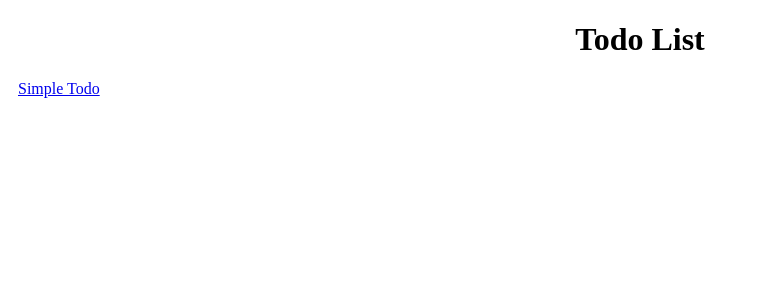
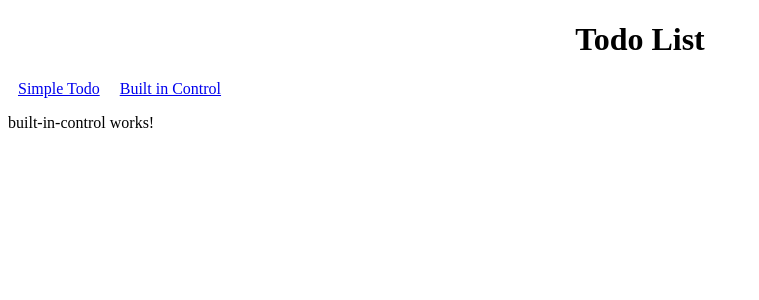
Before and after one commit to ChanDru-Balu/todo, an Angular app: page /built-in in a window 1280 px wide. Before the commit this address led to /. Shown: the top 300 px of the page, without its empty margins (0-759 px from the left). Built offline with nearby package versions, Linux system fonts and the light colour scheme.

Commit message:
built-in component

```diff
--- a/src/app/app.component.ts
+++ b/src/app/app.component.ts
@@ -17,7 +17,8 @@ import { RouterModule, RouterOutlet } from '@angular/router'; // if we hide this
 export class AppComponent {
 
   componentsList : any[] = [
-    {name: 'simple' , title: 'Simple Todo' , link: 'simple' }
+    {name: 'simple' , title: 'Simple Todo' , link: 'simple' },
+    {name: 'built-in', title: 'Built in Control' , link: 'built-in'}
   ]
 
 }
--- a/src/app/app.routes.ts
+++ b/src/app/app.routes.ts
@@ -1,10 +1,16 @@
 import { Routes } from '@angular/router';
 import { SimpleComponent } from './simple/simple.component';
+import { BuiltInControlComponent } from './built-in-control/built-in-control.component';
 
 export const routes: Routes = [
     {
         path: 'simple',
         component: SimpleComponent,
         pathMatch: 'full'
+    },
+    {
+        path: 'built-in',
+        component: BuiltInControlComponent,
+        pathMatch: 'full'
     }
 ];
--- /dev/null
+++ b/src/app/built-in-control/built-in-control.component.html
@@ -0,0 +1 @@
+<p>built-in-control works!</p>
```
Also changed, not shown: src/app/built-in-control/built-in-control.component.ts (added, +11 -0 lines), src/app/built-in-control/built-in-control.component.css (added), 2 other files (tests, documents, lock files or other folders).
